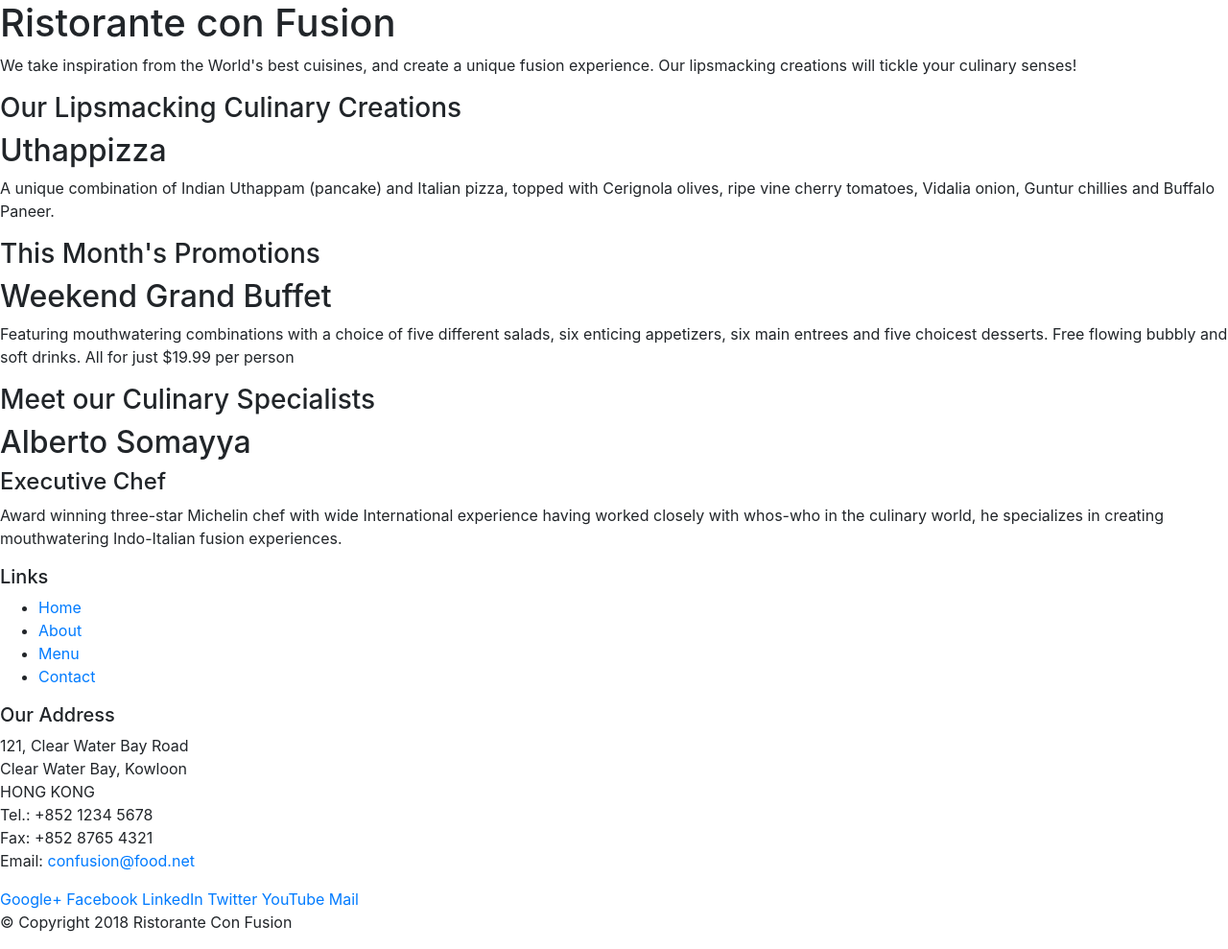
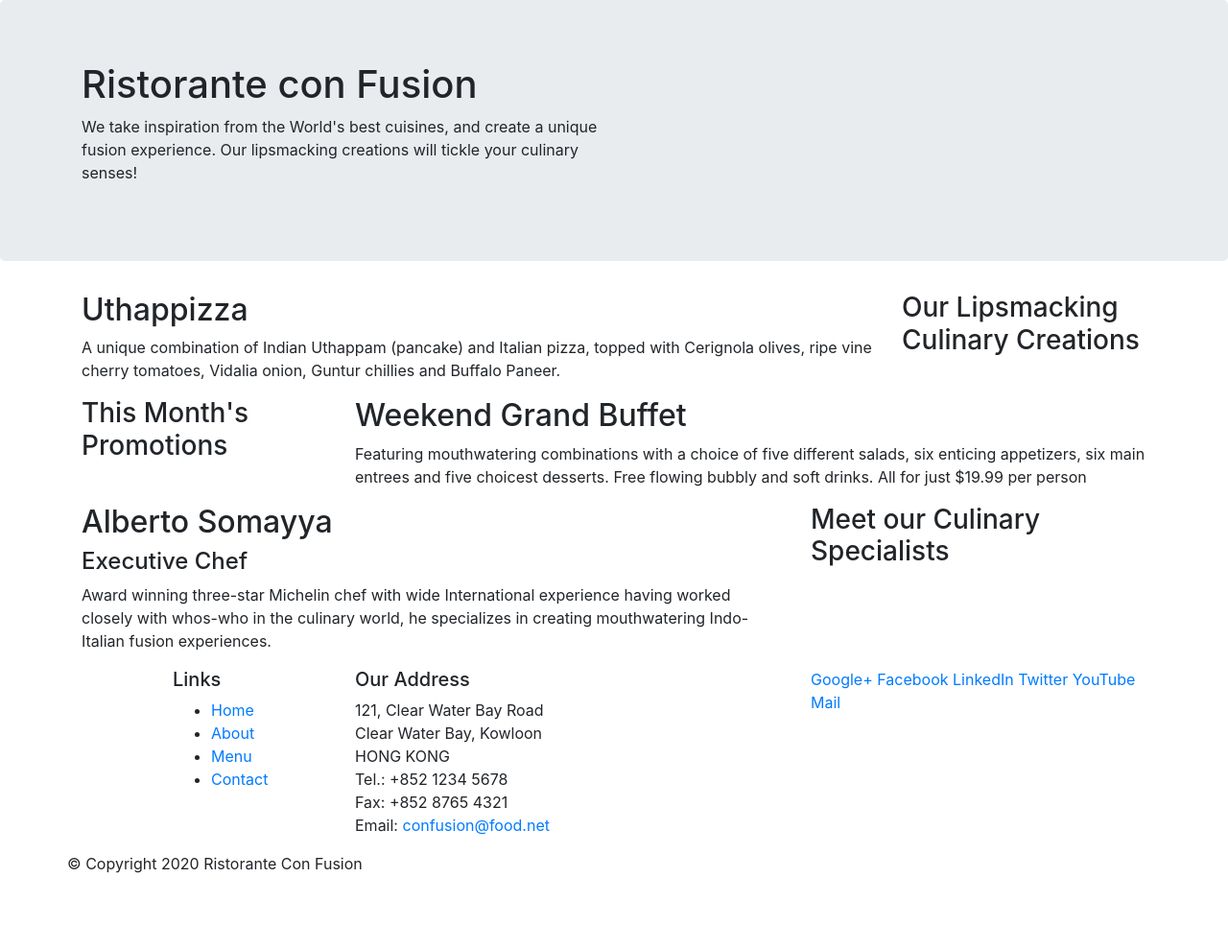
Before and after one commit to kele5050/Full-front-End-web-Dev, a website: page index.html in a window 1280 px wide. Shown: the whole page at 96% size. After the commit the page ends 928 px from the top, so only its background shows below. Drawn offline with nearby package versions, Linux system fonts and the light colour scheme.

Commit message:
Responsive bootstrap1

```diff
--- a/index.html
+++ b/index.html
@@ -12,46 +12,46 @@
 
 <body>
 
-    <header>
-        <div>
-            <div>
-                <div>
+    <header class="jumbotron">
+        <div class="container">
+            <div class="row">
+                <div class="col-12 col-sm-6">
                     <h1>Ristorante con Fusion</h1>
                     <p>We take inspiration from the World's best cuisines, and create a unique fusion experience. Our lipsmacking creations will tickle your culinary senses!</p>
                 </div>
-                <div>
+                <div class="col-12 col-sm">
                 </div>
             </div>
         </div>
     </header>
 
-    <div>
-        <div>
-            <div>
+    <div class="container">
+        <div class="row">
+            <div class="col-12 col-sm-4  order-sm-last col-md-3">
                 <h3>Our Lipsmacking Culinary Creations</h3>
             </div>
-            <div>
+            <div class="col col-sm order-sm-first col-md">
                 <h2>Uthappizza</h2>
                 <p>A unique combination of Indian Uthappam (pancake) and Italian pizza, topped with Cerignola olives, ripe vine cherry tomatoes, Vidalia onion, Guntur chillies and Buffalo Paneer.</p>
             </div>
         </div>
 
 
-        <div>
-            <div>
+        <div class="row">
+            <div class="col-12 col-sm-4 col-md-3">
                 <h3>This Month's Promotions</h3>
             </div>
-            <div>
+            <div class="col col-sm col-md">
                 <h2>Weekend Grand Buffet</h2>
                 <p>Featuring mouthwatering combinations with a choice of five different salads, six enticing appetizers, six main entrees and five choicest desserts. Free flowing bubbly and soft drinks. All for just $19.99 per person </p>
             </div>
         </div>
 
-        <div>
-            <div>
+        <div class="row">
+            <div class="col-12 col-sm-4 order-sm-last col-sm-3">
                 <h3>Meet our Culinary Specialists</h3>
             </div>
-            <div>
+            <div class="col col-sm order-sm-first col-md">
                 <h2>Alberto Somayya</h2>
                 <h4>Executive Chef</h4>
                 <p>Award winning three-star Michelin chef with wide International experience having worked closely with whos-who in the culinary world, he specializes in creating mouthwatering Indo-Italian fusion experiences. </p>
@@ -60,9 +60,9 @@
     </div>
 
     <footer>
-        <div>
-            <div>
-                <div>
+        <div class="container">
+            <div class="row">
+                <div class="col-4  offset-1 col-sm-2">
                     <h5>Links</h5>
                     <ul>
                         <li><a href="#">Home</a></li>
@@ -71,7 +71,7 @@
                         <li><a href="#">Contact</a></li>
                     </ul>
                 </div>
-                <div>
+                <div class="col-7 col-sm-5">
                     <h5>Our Address</h5>
                     <address>
 		              121, Clear Water Bay Road<br>
@@ -82,7 +82,7 @@
 		              Email: <a href="mailto:confusion@food.net">confusion@food.net</a>
 		           </address>
                 </div>
-                <div>
+                <div class="col-12 col-sm-4">
                     <div>
                         <a href="http://google.com/+">Google+</a>
                         <a href="http://www.facebook.com/profile.php?id=">Facebook</a>
@@ -93,9 +93,9 @@
                     </div>
                 </div>
            </div>
-           <div>
-                <div>
-                    <p>© Copyright 2018 Ristorante Con Fusion</p>
+           <div class="row">
+                <div class="col-aut">
+                    <p>© Copyright 2020 Ristorante Con Fusion</p>
                 </div>
            </div>
         </div>
```
